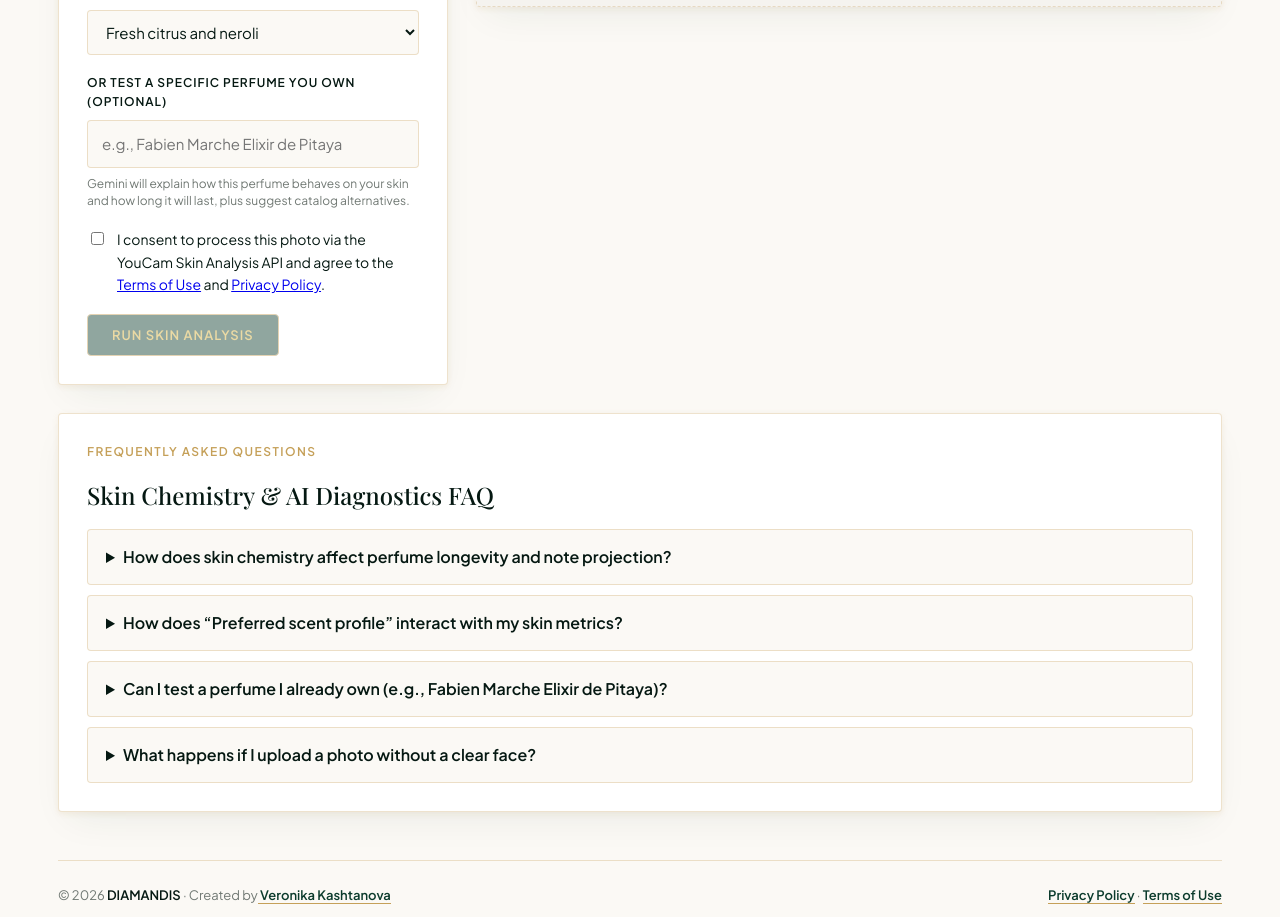
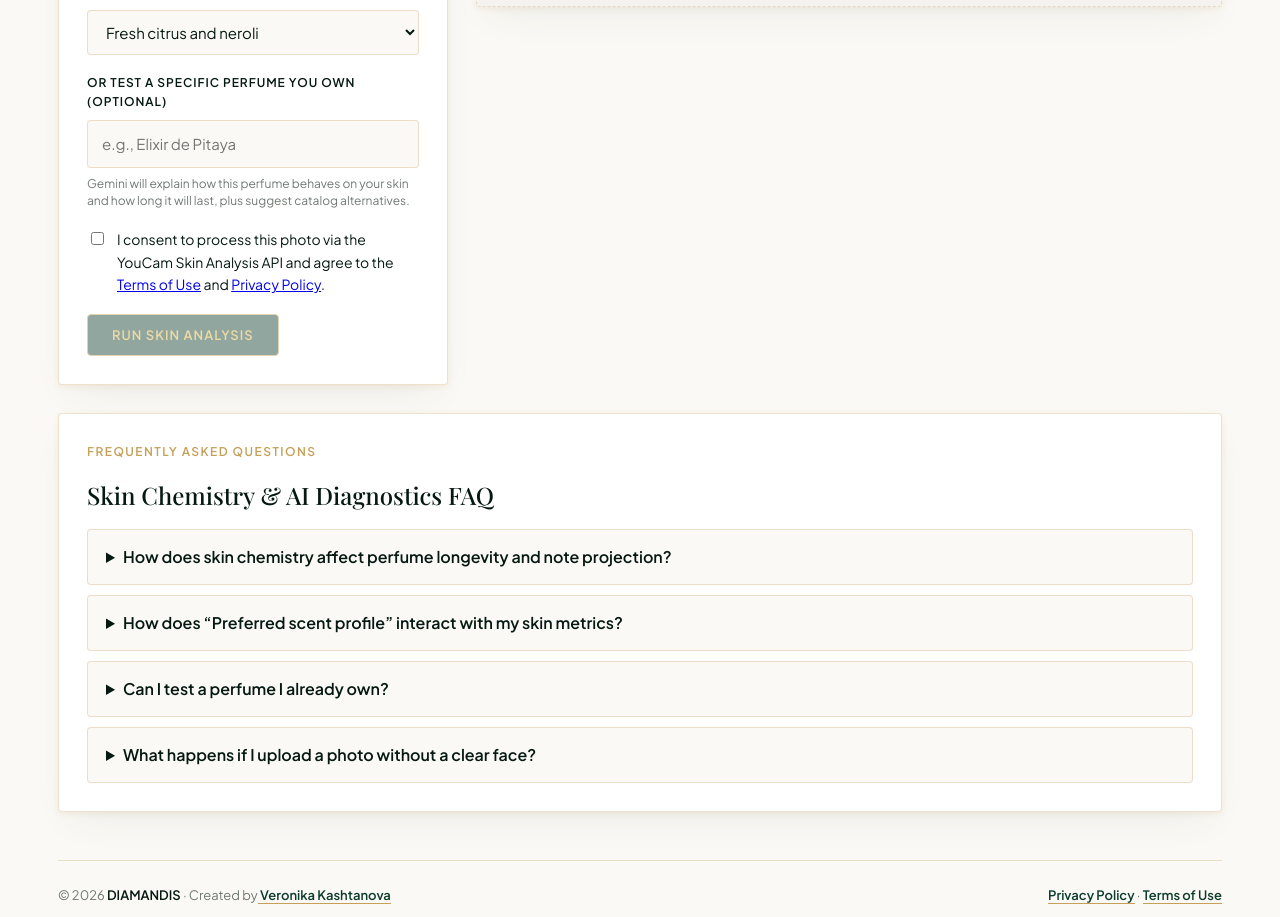
Before and after one commit to vero-code/diamandis, a React (Vite) app: page / in a window 1280 px wide. Shown: the part 880-1797 px from the top of the page. Built offline with nearby package versions, Linux system fonts and the light colour scheme.

Commit message:
feat: prepare to deploy

```diff
--- /dev/null
+++ b/api/index.ts
@@ -0,0 +1,3 @@
+import app from '../server/index.ts'
+
+export default app
--- a/src/components/UploadCard.tsx
+++ b/src/components/UploadCard.tsx
@@ -178,7 +178,7 @@ export function UploadCard({
           type="text"
           value={customPerfume}
           onChange={(e) => onCustomPerfumeChange(e.target.value)}
-          placeholder="e.g., Fabien Marche Elixir de Pitaya"
+          placeholder="e.g., Elixir de Pitaya"
           maxLength={100}
         />
         <p className="field-hint">
--- a/src/constants.ts
+++ b/src/constants.ts
@@ -45,9 +45,9 @@ export const FAQ_ITEMS = [
       'Step 1 (Skin-Prep Layering Base) is selected strictly from your YouCam skin biomarkers (oiliness, moisture, texture, pores, redness) and ignores scent taste. Step 2 (Curated Perfumes) bridges both: Gemini selects catalog fragrances that match your olfactory preference while suiting your skin’s retention profile.',
   },
   {
-    question: 'Can I test a perfume I already own (e.g., Fabien Marche Elixir de Pitaya)?',
+    question: 'Can I test a perfume I already own?',
     answer:
-      'Yes! Enter any perfume name in the optional “Or test a specific perfume you own” field. Gemini will analyze how its likely note structure behaves on your specific skin metrics, estimate wear time, and advise how to layer it with your Skin-Prep Base.',
+      'Yes! Enter any perfume name in the optional “Or test a specific perfume you own” field. Diamandis will analyze how its likely note structure behaves on your specific skin metrics, estimate wear time, and advise how to layer it with your Skin-Prep Base.',
   },
   {
     question: 'What happens if I upload a photo without a clear face?',
```
Also changed, not shown: vercel.json (added), 2 other files (tests, documents, lock files or other folders).
